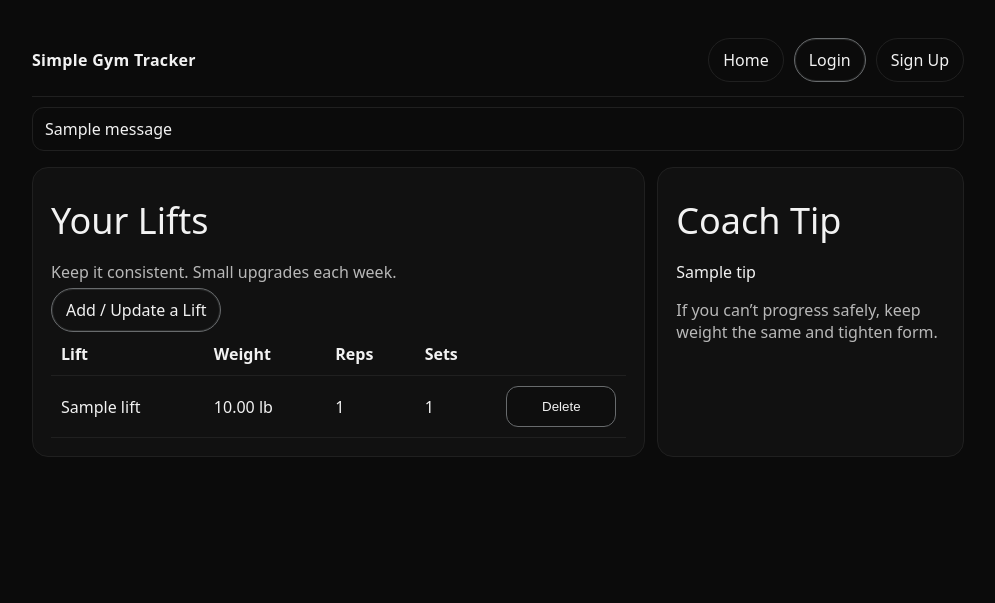
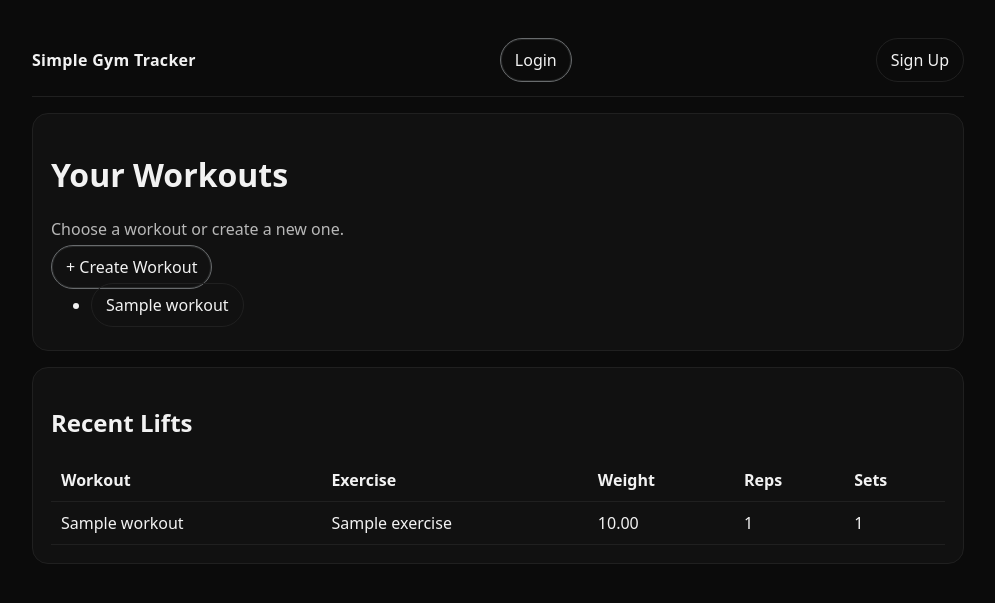
Before and after one commit to ceason5002/Simple-Gym-Tracker, a Django app: template templates/dashboard.html in a window 1280 px wide. Shown: the top 603 px of the page, without its empty margins (142-1137 px from the left). Run offline with Django 5.2, Linux system fonts and the light colour scheme; tables that the repository leaves empty hold one stand-in row (values such as "Sample post"); the template is opened without the code that fills it: values that come from a table or form of the project are taken from there, most other values are stand-ins (such as "Sample title", 1, 10 or a date in 2020); one stand-in notice (Sample message) is shown; parts of the project's set-up code (start-up, migrations or seed data) failed here and were passed over.

Commit message:
changes to code to add workouts

```diff
--- a/templates/base.html
+++ b/templates/base.html
@@ -1,18 +1,16 @@
 {% load static %}
-<!doctype html>
+<!DOCTYPE html>
 <html>
 <head>
-  <meta charset="utf-8">
-  <meta name="viewport" content="width=device-width, initial-scale=1">
   <title>Simple Gym Tracker</title>
   <link rel="stylesheet" href="{% static 'styles.css' %}">
 </head>
 <body>
+
 <div class="container">
-    <div class="nav">
-      <div class="brand">Simple Gym Tracker</div>
-      <div style="display:flex; gap:10px; align-items:center;">
-        <a class="pill" href="{% url 'home' %}">Home</a>
+  <nav class="nav">
+    <span class="brand">Simple Gym Tracker</span>
+
     {% if user.is_authenticated %}
       <a class="pill accent" href="{% url 'dashboard' %}">Dashboard</a>
       <a class="pill" href="{% url 'logout' %}">Logout</a>
@@ -20,16 +18,10 @@
       <a class="pill accent" href="{% url 'login' %}">Login</a>
       <a class="pill" href="{% url 'signup' %}">Sign Up</a>
     {% endif %}
-      </div>
-    </div>
-
-    {% if messages %}
-      {% for message in messages %}
-        <div class="msg">{{ message }}</div>
-      {% endfor %}
-    {% endif %}
+  </nav>
 
   {% block content %}{% endblock %}
 </div>
+
 </body>
 </html>
--- a/templates/dashboard.html
+++ b/templates/dashboard.html
@@ -1,51 +1,56 @@
 {% extends "base.html" %}
 {% block content %}
-  <div class="grid">
+
 <div class="card">
-      <div class="h1">Your Lifts</div>
-      <p class="muted">Keep it consistent. Small upgrades each week.</p>
+  <h1>Your Workouts</h1>
+  <p class="muted">Choose a workout or create a new one.</p>
 
-      <div style="margin:12px 0;">
-        <a class="pill accent" href="{% url 'add_lift' %}">Add / Update a Lift</a>
+  <a class="pill accent" href="{% url 'create_workout' %}">+ Create Workout</a>
+
+  {% if workouts %}
+    <ul style="margin-top:16px">
+      {% for workout in workouts %}
+        <li style="margin-bottom:10px">
+          <a class="pill" href="{% url 'workout_detail' workout.id %}">
+            {{ workout.name }}
+          </a>
+        </li>
+      {% endfor %}
+    </ul>
+  {% else %}
+    <p class="muted">No workouts yet.</p>
+  {% endif %}
 </div>
 
-      {% if lifts %}
+<div class="card">
+  <h2>Recent Lifts</h2>
+
+  {% if recent %}
     <table class="table">
       <thead>
         <tr>
-              <th>Lift</th>
+          <th>Workout</th>
+          <th>Exercise</th>
           <th>Weight</th>
           <th>Reps</th>
           <th>Sets</th>
-              <th></th>
         </tr>
       </thead>
       <tbody>
-            {% for lift in lifts %}
+        {% for e in recent %}
           <tr>
-                <td>{{ lift.name }}</td>
-                <td>{{ lift.weight }} lb</td>
-                <td>{{ lift.reps }}</td>
-                <td>{{ lift.sets }}</td>
-                <td>
-                  <form method="post" action="{% url 'delete_lift' lift.id %}">
-                    {% csrf_token %}
-                    <button type="submit">Delete</button>
-                  </form>
-                </td>
+            <td>{{ e.workout.name }}</td>
+            <td>{{ e.exercise.name }}</td>
+            <td>{{ e.weight }}</td>
+            <td>{{ e.reps }}</td>
+            <td>{{ e.sets }}</td>
           </tr>
         {% endfor %}
       </tbody>
     </table>
   {% else %}
-        <p class="muted">No lifts yet. Add your first one.</p>
+    <p class="muted">No lift history yet.</p>
   {% endif %}
 </div>
 
-    <div class="card">
-      <div class="h1">Coach Tip</div>
-      <p>{{ tip }}</p>
-      <p class="muted">If you can’t progress safely, keep weight the same and tighten form.</p>
-    </div>
-  </div>
 {% endblock %}
--- a/tracker/models.py
+++ b/tracker/models.py
@@ -1,17 +1,35 @@
 from django.db import models
 from django.contrib.auth.models import User
 
-#lift model created
-class Lift(models.Model):
-    user = models.ForeignKey(User, on_delete=models.CASCADE, related_name="lifts")
+class Workout(models.Model):
+    user = models.ForeignKey(User, on_delete=models.CASCADE, related_name="workouts")
     name = models.CharField(max_length=80)
-    weight = models.DecimalField(max_digits=6, decimal_places=2)
-    reps = models.PositiveIntegerField()
-    sets = models.PositiveIntegerField(default=3)
-    last_updated = models.DateTimeField(auto_now=True)
+    created_at = models.DateTimeField(auto_now_add=True)
 
     class Meta:
         unique_together = ("user", "name")
 
     def __str__(self):
         return f"{self.user.username} - {self.name}"
+
+class Exercise(models.Model):
+    user = models.ForeignKey(User, on_delete=models.CASCADE, related_name="exercises")
+    name = models.CharField(max_length=80)
+
+    class Meta:
+        unique_together = ("user", "name")
+
+    def __str__(self):
+        return f"{self.user.username} - {self.name}"
+
+class LiftEntry(models.Model):
+    user = models.ForeignKey(User, on_delete=models.CASCADE, related_name="lift_entries")
+    workout = models.ForeignKey(Workout, on_delete=models.CASCADE, related_name="entries")
+    exercise = models.ForeignKey(Exercise, on_delete=models.CASCADE, related_name="entries")
+    weight = models.DecimalField(max_digits=6, decimal_places=2)
+    reps = models.PositiveIntegerField()
+    sets = models.PositiveIntegerField(default=3)
+    logged_at = models.DateTimeField(auto_now_add=True)
+
+    class Meta:
+        ordering = ["-logged_at"]
--- a/tracker/urls.py
+++ b/tracker/urls.py
@@ -10,4 +10,8 @@ urlpatterns = [
     path("dashboard/", views.dashboard, name="dashboard"),
     path("lifts/add/", views.add_lift, name="add_lift"),
     path("lifts/<int:lift_id>/delete/", views.delete_lift, name="delete_lift"),
+    path("workouts/create/", views.create_workout, name="create_workout"),
+    path("workouts/<int:workout_id>/", views.workout_detail, name="workout_detail"),
+    path("entries/add/", views.add_entry, name="add_entry"),
+
 ]
```
Also changed, not shown: templates/create_workout.html (added, +15 -0 lines), templates/workout_detail.html (added, +73 -0 lines), tracker/forms.py (+22 -5 lines), tracker/views.py (+44 -83 lines), db.sqlite3 (added), tracker/migrations/0001_initial.py (added). Lines whose indentation alone changed are shown as unchanged.
